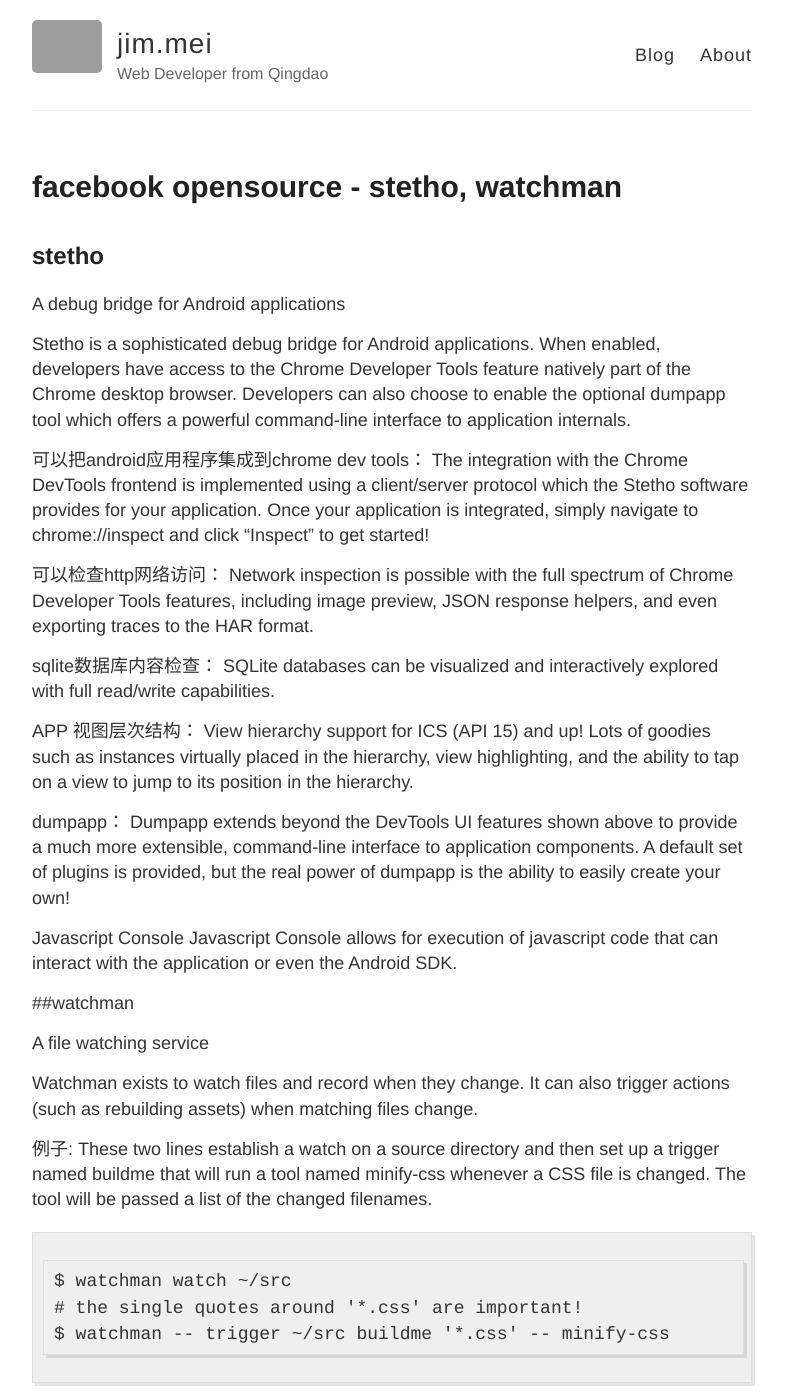
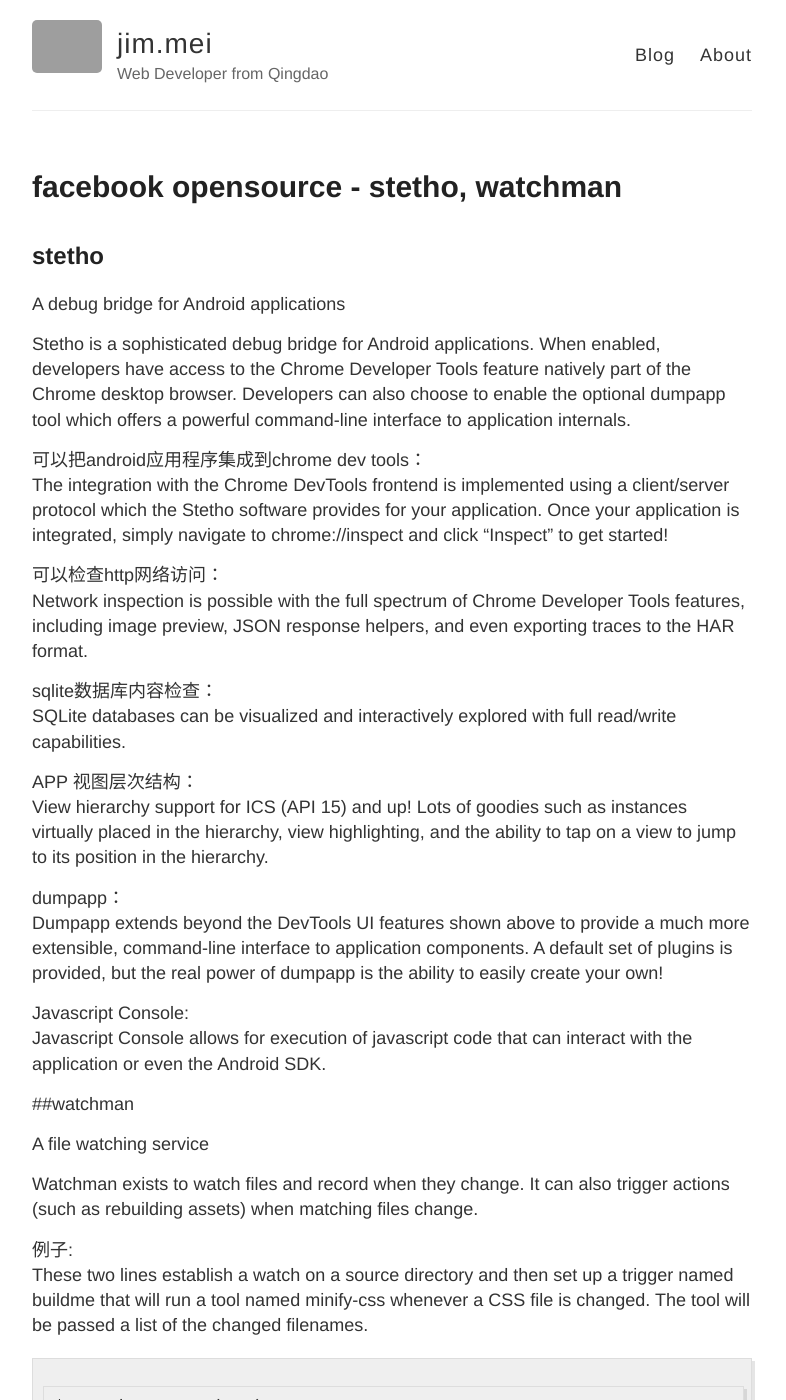
Before and after one commit to heeeello/heeeello.github.io, a Jekyll site: the page built from _posts/2018-3-8-facebook-stetho-watchman.md, in a window 1280 px wide and 1400 px high. Shown: the whole window, without its empty margins (248-1034 px from the left). Built offline with Jekyll 4.4.1, drawn with Linux system fonts in a browser that asks for light colours; grey boxes are pictures that could not be loaded.

````diff
--- a/_posts/2018-3-8-facebook-stetho-watchman.md
+++ b/_posts/2018-3-8-facebook-stetho-watchman.md
@@ -9,22 +9,22 @@ A debug bridge for Android applications
 
 Stetho is a sophisticated debug bridge for Android applications. When enabled, developers have access to the Chrome Developer Tools feature natively part of the Chrome desktop browser. Developers can also choose to enable the optional dumpapp tool which offers a powerful command-line interface to application internals.
 
-可以把android应用程序集成到chrome dev tools：
+可以把android应用程序集成到chrome dev tools： \
 The integration with the Chrome DevTools frontend is implemented using a client/server protocol which the Stetho software provides for your application. Once your application is integrated, simply navigate to chrome://inspect and click "Inspect" to get started!
 
-可以检查http网络访问：
+可以检查http网络访问： \
 Network inspection is possible with the full spectrum of Chrome Developer Tools features, including image preview, JSON response helpers, and even exporting traces to the HAR format.
 
-sqlite数据库内容检查：
+sqlite数据库内容检查：\
 SQLite databases can be visualized and interactively explored with full read/write capabilities.
 
-APP 视图层次结构：
+APP 视图层次结构：\
 View hierarchy support for ICS (API 15) and up! Lots of goodies such as instances virtually placed in the hierarchy, view highlighting, and the ability to tap on a view to jump to its position in the hierarchy.
 
-dumpapp：
+dumpapp：\
 Dumpapp extends beyond the DevTools UI features shown above to provide a much more extensible, command-line interface to application components. A default set of plugins is provided, but the real power of dumpapp is the ability to easily create your own!
 
-Javascript Console
+Javascript Console: \
 Javascript Console allows for execution of javascript code that can interact with the application or even the Android SDK.
 
 ##watchman
@@ -33,7 +33,7 @@ A file watching service
 
 Watchman exists to watch files and record when they change. It can also trigger actions (such as rebuilding assets) when matching files change.
 
-例子:
+例子: \
 These two lines establish a watch on a source directory and then set up a trigger named buildme that will run a tool named minify-css whenever a CSS file is changed. The tool will be passed a list of the changed filenames.
 ```
 $ watchman watch ~/src
````
